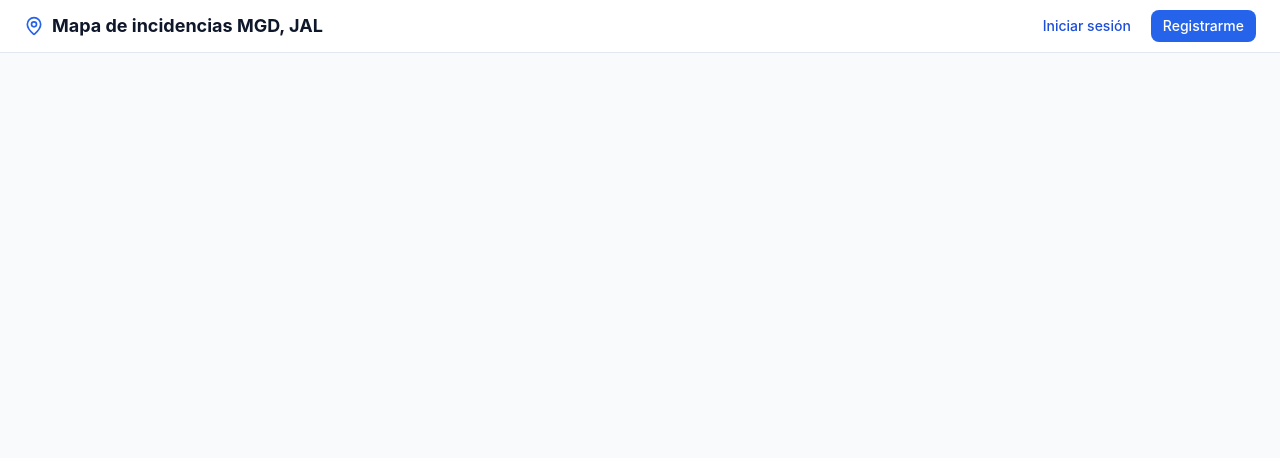
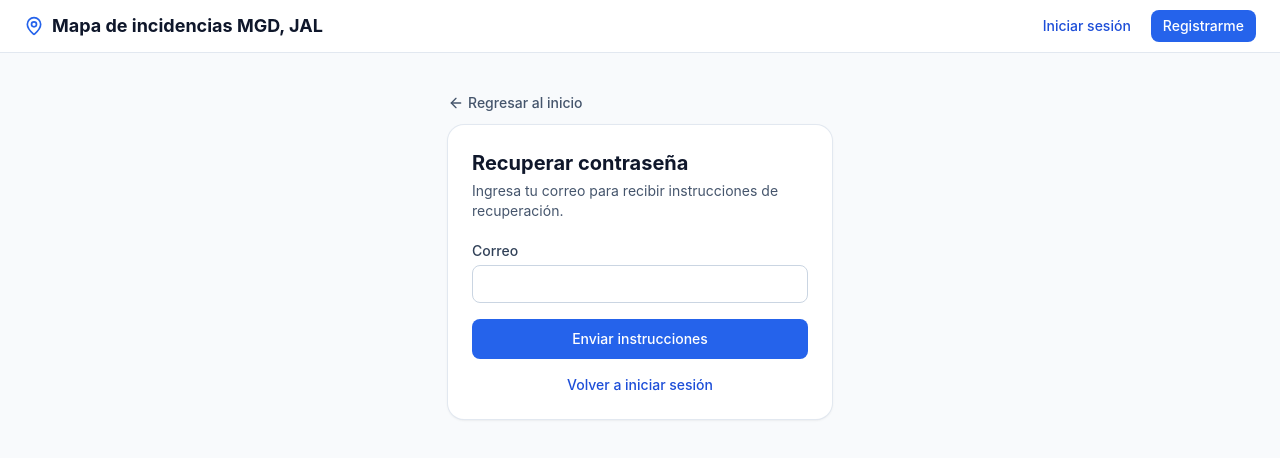
Before and after one commit to Iwakura03/reportes-app, a React (Vite) app: page /recuperar in a window 1280 px wide. Shown: the top 458 px of the page. Built offline with nearby package versions, Linux system fonts and the light colour scheme; no server answers.

Commit message:
Agregar link para cambiar contraseña

```diff
--- a/src/App.jsx
+++ b/src/App.jsx
@@ -4,6 +4,8 @@ import Encabezado from "./components/encabezado";
 import Inicio from "./pages/Inicio";
 import Login from "./pages/Login";
 import Registro from "./pages/Registro";
+import RecuperarContrasena from "./pages/RecuperarContrasena";
+import NuevaContrasena from "./pages/NuevaContrasena";
 
 export default function App() {
   return (
@@ -16,6 +18,8 @@ export default function App() {
           <Route path="/" element={<Inicio />} />
           <Route path="/login" element={<Login />} />
           <Route path="/registro" element={<Registro />} />
+          <Route path="/recuperar" element={<RecuperarContrasena />} />
+          <Route path="/nueva-contrasena" element={<NuevaContrasena />} />
         </Routes>
       </main>
     </div>
--- a/src/pages/Login.jsx
+++ b/src/pages/Login.jsx
@@ -57,6 +57,12 @@ export default function Login() {
           />
         </Campo>
 
+        <div className="text-right">
+          <Link to="/recuperar" className="text-sm font-medium text-marca-700 hover:underline">
+            ¿Olvidaste tu contraseña?
+          </Link>
+        </div>
+
         {error && <p role="alert" className="rounded-lg bg-red-50 p-2 text-sm text-red-700">{error}</p>}
 
         <Boton type="submit" cargando={enviando}>
--- /dev/null
+++ b/src/pages/NuevaContrasena.jsx
@@ -0,0 +1,62 @@
+import { useState } from "react";
+import { useNavigate } from "react-router";
+
+import { supabase } from "../lib/supabaseClient";
+import { useAuth } from "../context/useAuth";
+import Boton from "../components/ui/Boton";
+import Campo from "../components/ui/Campo";
+import TarjetaAcceso from "../components/ui/TarjetaAcceso";
+import { claseControl } from "../components/ui/clases";
+
+export default function NuevaContrasena() {
+  const { user, cargando } = useAuth();
+  const navigate = useNavigate();
+  const [password, setPassword] = useState("");
+  const [enviando, setEnviando] = useState(false);
+  const [error, setError] = useState(null);
+
+  if (cargando) return null;
+
+  if (!user) {
+    return (
+      <TarjetaAcceso titulo="Enlace no válido" subtitulo="El enlace expiró o ya se usó. Pide uno nuevo desde «¿Olvidaste tu contraseña?»." />
+    );
+  }
+
+  async function handleSubmit(event) {
+    event.preventDefault();
+    setError(null);
+
+    if (password.length < 6) {
+      setError("La contraseña debe tener al menos 6 caracteres.");
+      return;
+    }
+
+    setEnviando(true);
+    const { error } = await supabase.auth.updateUser({ password });
+    setEnviando(false);
+
+    if (error) setError("No pudimos cambiar la contraseña. Intenta de nuevo.");
+    else navigate("/", { replace: true });
+  }
+
+  return (
+    <TarjetaAcceso titulo="Nueva contraseña" subtitulo="Escribe la contraseña que quieres usar a partir de ahora.">
+      <form onSubmit={handleSubmit} className="space-y-4">
+        <Campo id="password" etiqueta="Nueva contraseña">
+          <input
+            id="password" type="password" required autoComplete="new-password"
+            value={password} onChange={(e) => setPassword(e.target.value)}
+            className={claseControl}
+          />
+        </Campo>
+
+        {error && <p role="alert" className="rounded-lg bg-red-50 p-2 text-sm text-red-700">{error}</p>}
+
+        <Boton type="submit" cargando={enviando}>
+          {enviando ? "Guardando..." : "Guardar contraseña"}
+        </Boton>
+      </form>
+    </TarjetaAcceso>
+  );
+}
--- /dev/null
+++ b/src/pages/RecuperarContrasena.jsx
@@ -0,0 +1,61 @@
+import {useState} from "react";
+import { Link } from "react-router";
+import { supabase } from "../lib/supabaseClient";
+import Boton from "../components/ui/Boton";
+import Campo from "../components/ui/Campo";
+import TarjetaAcceso from "../components/ui/TarjetaAcceso";
+import { claseControl } from "../components/ui/clases";
+export default function RecuperarContrasena() {
+  const [email, setEmail] = useState("");
+  const [enviando, setEnviando] = useState(false);
+  const [error, setError] = useState(null);
+  const [exito, setExito] = useState(false);
+
+  async function handleSubmit(event) {
+    event.preventDefault();
+    setError(null);
+    setExito(false);
+    setEnviando(true);
+
+    const { error } = await supabase.auth.resetPasswordForEmail(email.trim(), {
+      redirectTo: `${window.location.origin}/nueva-contrasena`,
+    });
+
+    setEnviando(false);
+
+    if (error) {
+      setError(error.message);
+    } else {
+      setExito(true);
+    }
+  }
+
+  return (
+    <TarjetaAcceso titulo="Recuperar contraseña" subtitulo="Ingresa tu correo para recibir instrucciones de recuperación.">
+      <form onSubmit={handleSubmit} className="space-y-4">
+        <Campo id="email" etiqueta="Correo">
+          <input
+            id="email" type="email" required autoComplete="email"
+            value={email} onChange={(e) => setEmail(e.target.value)}
+            className={claseControl}
+          />
+        </Campo>
+
+        {error && <p role="alert" className="rounded-lg bg-red-50 p-2 text-sm text-red-700">{error}</p>}
+        {exito && (
+          <p role="alert" className="rounded-lg bg-green-50 p-2 text-sm text-green-700">
+            Se ha enviado un correo con instrucciones para recuperar tu contraseña.
+          </p>
+        )}
+
+        <Boton type="submit" cargando={enviando}>
+          {enviando ? "Enviando..." : "Enviar instrucciones"}
+        </Boton>
+
+        <p className="text-center text-sm text-slate-600">
+          <Link to="/login" className="font-medium text-marca-700 hover:underline">Volver a iniciar sesión</Link>
+        </p>
+      </form>
+    </TarjetaAcceso>
+  );
+}
```
